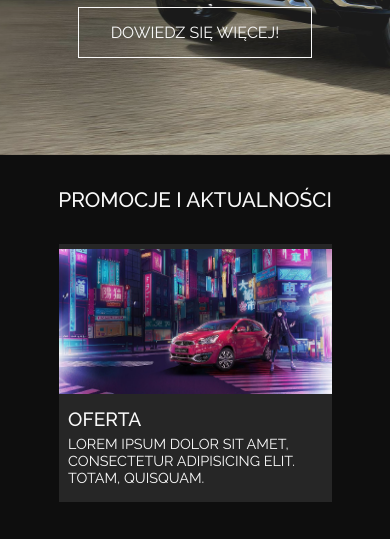
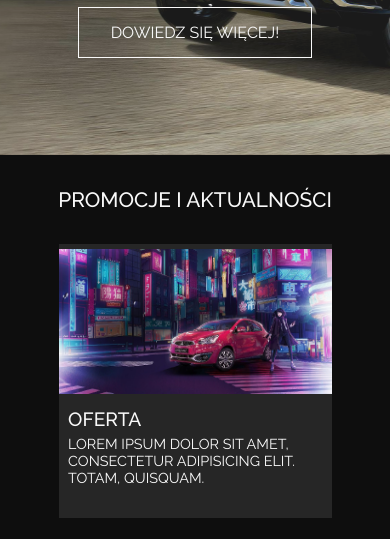
Before and after one commit to kamilek03/Mitsubishi, a plain HTML site: page index.html in a window 390 px wide. Shown: the part 267-806 px from the top of the page. Drawn offline with nearby package versions, Linux system fonts and the light colour scheme.

Commit message:
Update style.css

```diff
--- a/style.css
+++ b/style.css
@@ -115,7 +115,7 @@ header h2 {
    display: flex;
    flex-direction: column;
    width: 290px;
-   padding-bottom: 1rem;
+   padding-bottom: 2rem;
 }
 
 .img {
@@ -369,7 +369,7 @@ header h2 {
       display: flex;
       flex-direction: column;
       width: 50%;
-      padding-bottom: 1rem;
+      padding-bottom: 2rem;
    }
 
    .img {
@@ -531,7 +531,7 @@ header h2 {
       display: flex;
       flex-direction: column;
       width:70%;
-      padding-bottom: 1rem;
+      padding-bottom: 2rem;
    }
 
    .img {
```
